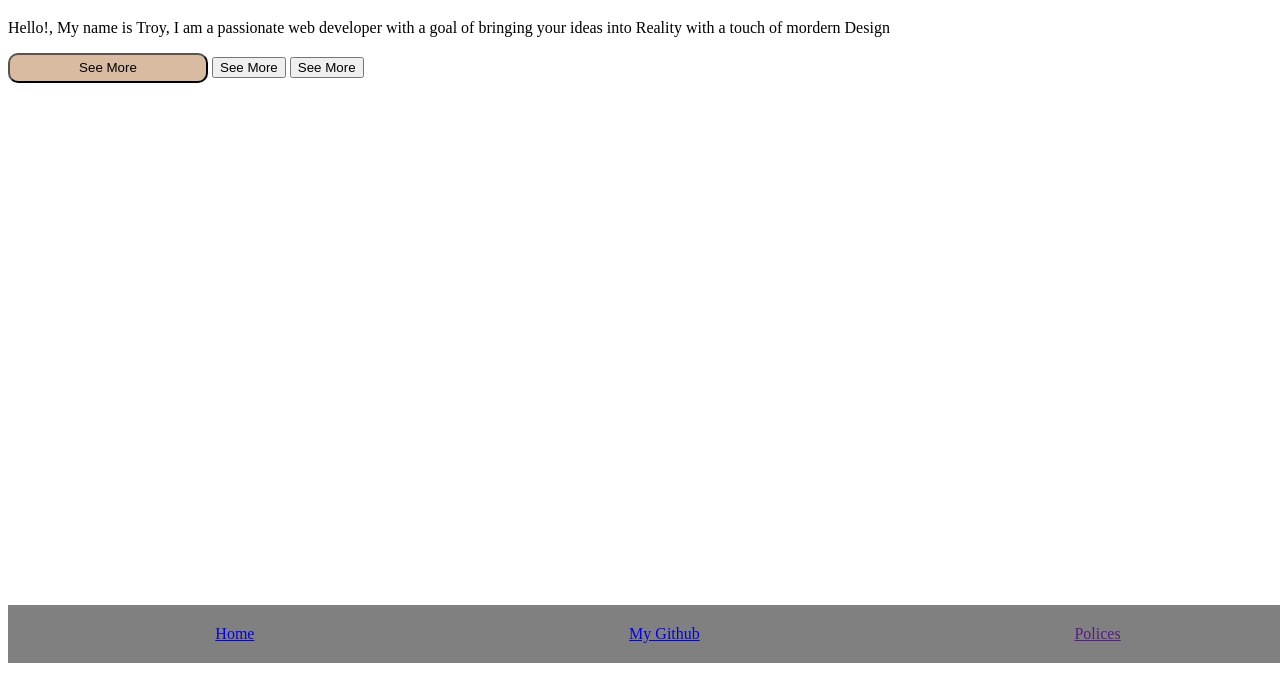
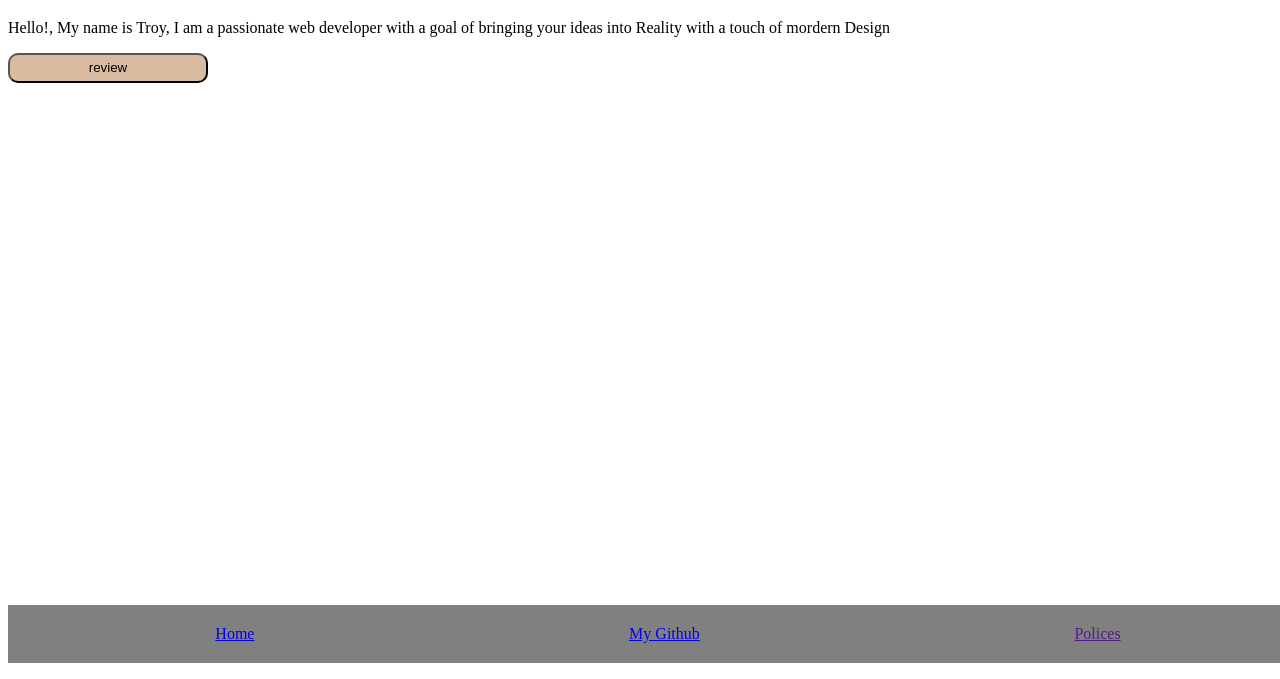
Before and after one commit to troydevid9-max/MY-portfolio, a plain HTML site: page index.html in a window 1280 px wide. Shown: the part 137-816 px from the top of the page. Drawn offline with Linux system fonts and the light colour scheme.

Commit message:
i added a review button

```diff
--- a/index.html
+++ b/index.html
@@ -22,9 +22,7 @@
             <h1>Welcome to my portfolio</h1>
             <p>Hello!, My name is Troy, I am a passionate web developer
                  with a goal of bringing your ideas into Reality with a touch of mordern Design</p>
-                 <button id="btn" class="btn">See More</button>
-                 <button id="btn" class="btn2">See More</button>
-                 <button id="btn" class="btn3">See More</button>
+               <button class="btn">review</button>
 
         </div>
 
```
